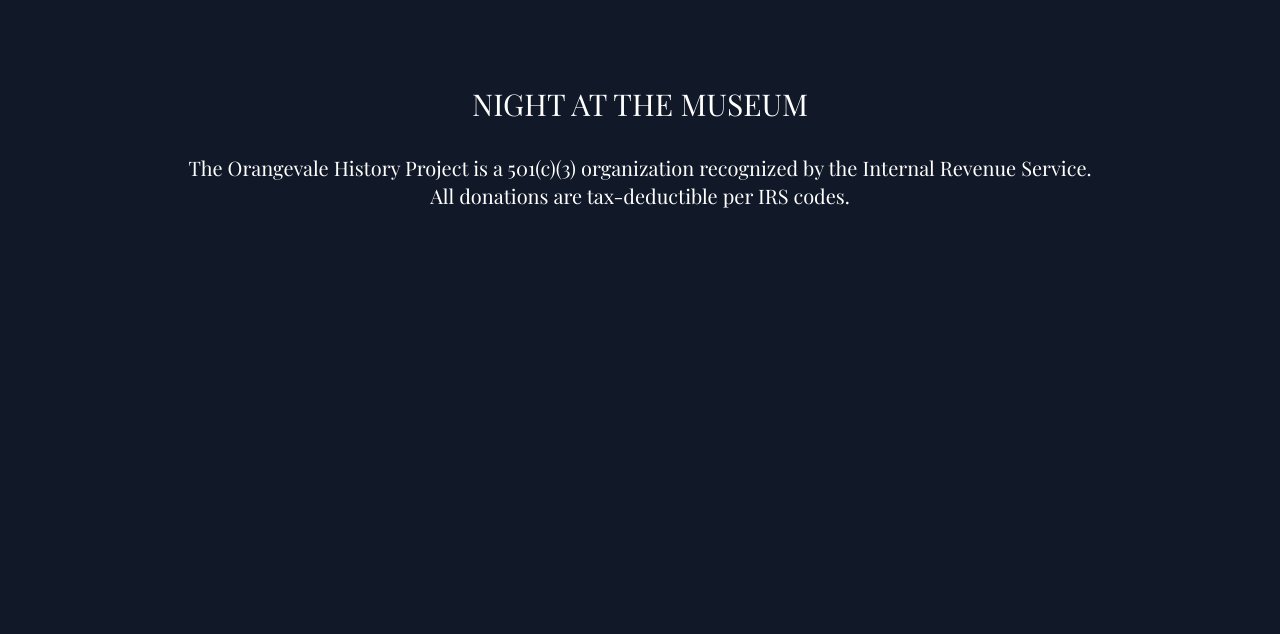
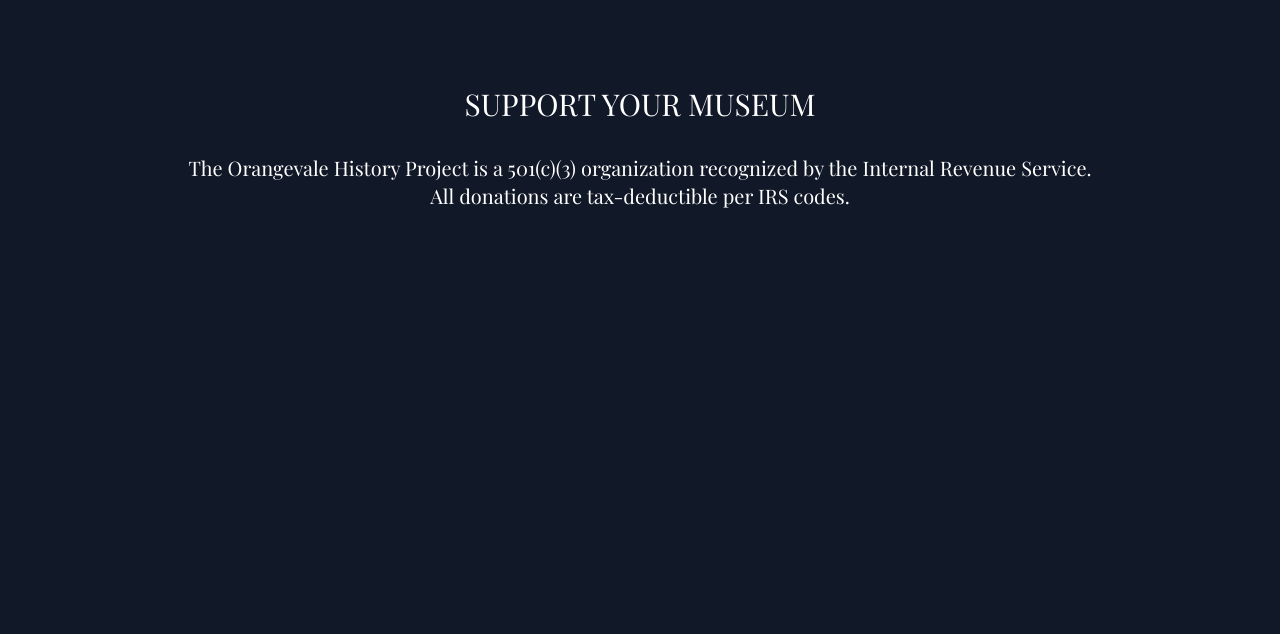
Before and after one commit to orangevalehistory/museum, a Gatsby site: page /donate in a window 1280 px wide. Shown: the part 166-800 px from the top of the page. Built offline with nearby package versions, Linux system fonts and the light colour scheme; Gatsby itself is replaced by a stand-in of ours; a web font is replaced by a local one.

Commit message:
Update DonateComponent.js

```diff
--- a/src/components/DonateComponent.js
+++ b/src/components/DonateComponent.js
@@ -6,7 +6,7 @@
 			<div className={`grid grid-cols-1 md:grid-cols-2 lg:flex gap-8 justify-items-center lg:justify-center`}>
 				<div>
 					<h1 className="xl:text-3xl m-auto my-4 lg:mt-12 text-center">
-						NIGHT AT THE MUSEUM
+						SUPPORT YOUR MUSEUM
 					</h1>
 					<givebutter-widget id="g85DGp" />
 				</div>
```
